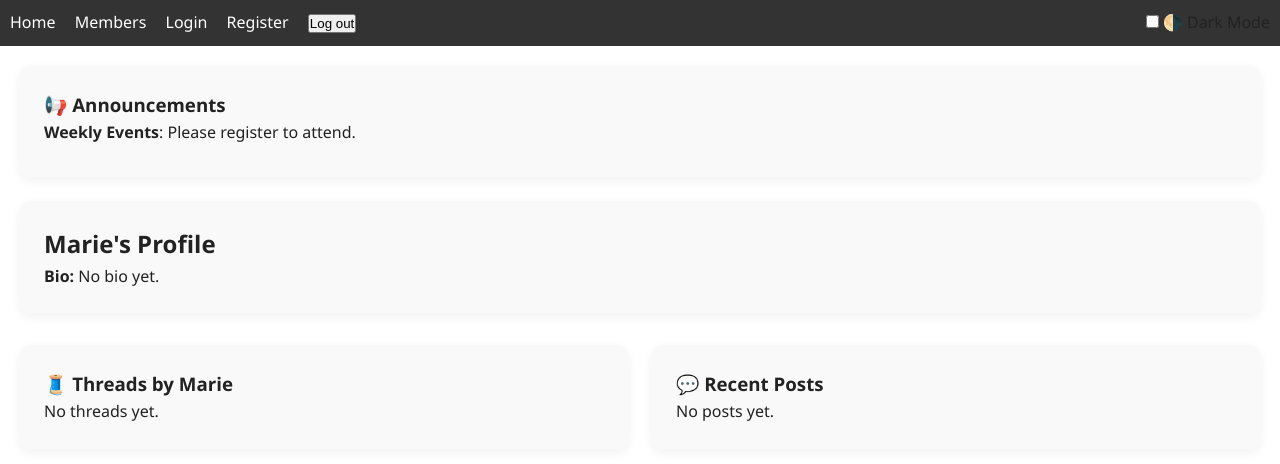
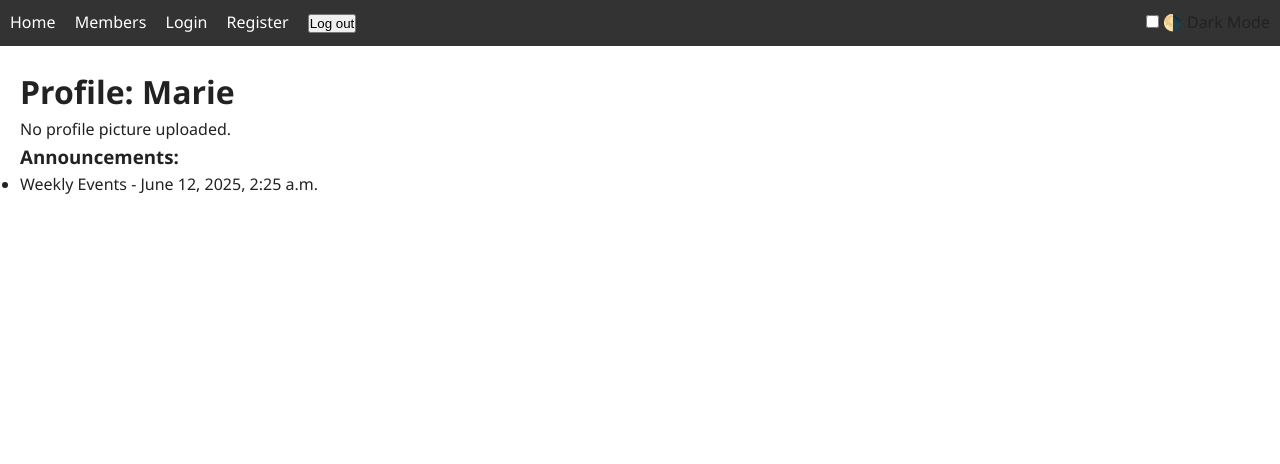
Before and after one commit to Guensmork/vaudreuil-forum, a Django app: a page that uses accounts/templates/accounts/profile_detail.html in a window 1280 px wide. Shown: the top 464 px of the page. Run offline with Django 5.2, Linux system fonts and the light colour scheme; data comes from the database, SQL or seed files in the repository.

Commit message:
Restore profile_detail.html after script removal

```diff
--- a/accounts/templates/accounts/profile_detail.html
+++ b/accounts/templates/accounts/profile_detail.html
@@ -1,61 +1,20 @@
-{% extends 'base.html' %}
+{% extends "base.html" %}
+
 {% block content %}
+  <h1>Profile: {{ profile_user.username }}</h1>
 
-{% if announcements %}
-  <div class="card" style="margin-bottom: 1.5rem;">
-    <h3>📢 Announcements</h3>
-    <ul style="list-style: none; padding-left: 0;">
-      {% for a in announcements %}
-        <li style="margin-bottom: 0.5rem;">
-          <strong>{{ a.title }}</strong>: {{ a.body }}
-        </li>
-      {% endfor %}
-    </ul>
-  </div>
-{% endif %}
-
-<div class="card">
-  <h2>{{ profile_user.username }}'s Profile</h2>
-
-  {% if profile.profile_picture %}
-    <img src="{{ profile.profile_picture.url }}" alt="Profile Picture"
-         style="width: 100px; height: 100px; object-fit: cover; border-radius: 50%; margin: 1rem 0;">
+  {% if profile_user.profile.profile_picture %}
+    <img src="{{ profile_user.profile.profile_picture.url }}" alt="Profile Picture" width="150">
+  {% else %}
+    <p>No profile picture uploaded.</p>
   {% endif %}
 
-  <p><strong>Bio:</strong> {{ profile.bio|default:"No bio yet." }}</p>
-</div>
-
-<div class="grid-2" style="margin-top: 2rem;">
-  <div class="card">
-    <h3>🧵 Threads by {{ profile_user.username }}</h3>
-    <ul style="list-style: none; padding-left: 0;">
-      {% for thread in threads %}
-        <li style="margin-bottom: 0.5rem;">
-          <a href="{% url 'forum:thread_detail' thread.category.slug thread.slug %}">
-            {{ thread.title }}
-          </a> – {{ thread.created_at|date:"M d, Y H:i" }}
-        </li>
-      {% empty %}
-        <li>No threads yet.</li>
-      {% endfor %}
-    </ul>
-  </div>
-
-  <div class="card">
-    <h3>💬 Recent Posts</h3>
-    <ul style="list-style: none; padding-left: 0;">
-      {% for post in posts %}
-        <li style="margin-bottom: 0.5rem;">
-          {{ post.content|truncatechars:80 }}
-          in <a href="{% url 'forum:thread_detail' post.thread.category.slug post.thread.slug %}">
-            {{ post.thread.title }}
-          </a> – {{ post.created_at|date:"M d, Y H:i" }}
-        </li>
-      {% empty %}
-        <li>No posts yet.</li>
-      {% endfor %}
-    </ul>
-  </div>
-</div>
-
+  <h3>Announcements:</h3>
+  <ul>
+    {% for a in announcements %}
+      <li>{{ a.title }} - {{ a.created_at }}</li>
+    {% empty %}
+      <li>No announcements.</li>
+    {% endfor %}
+  </ul>
 {% endblock %}
```
